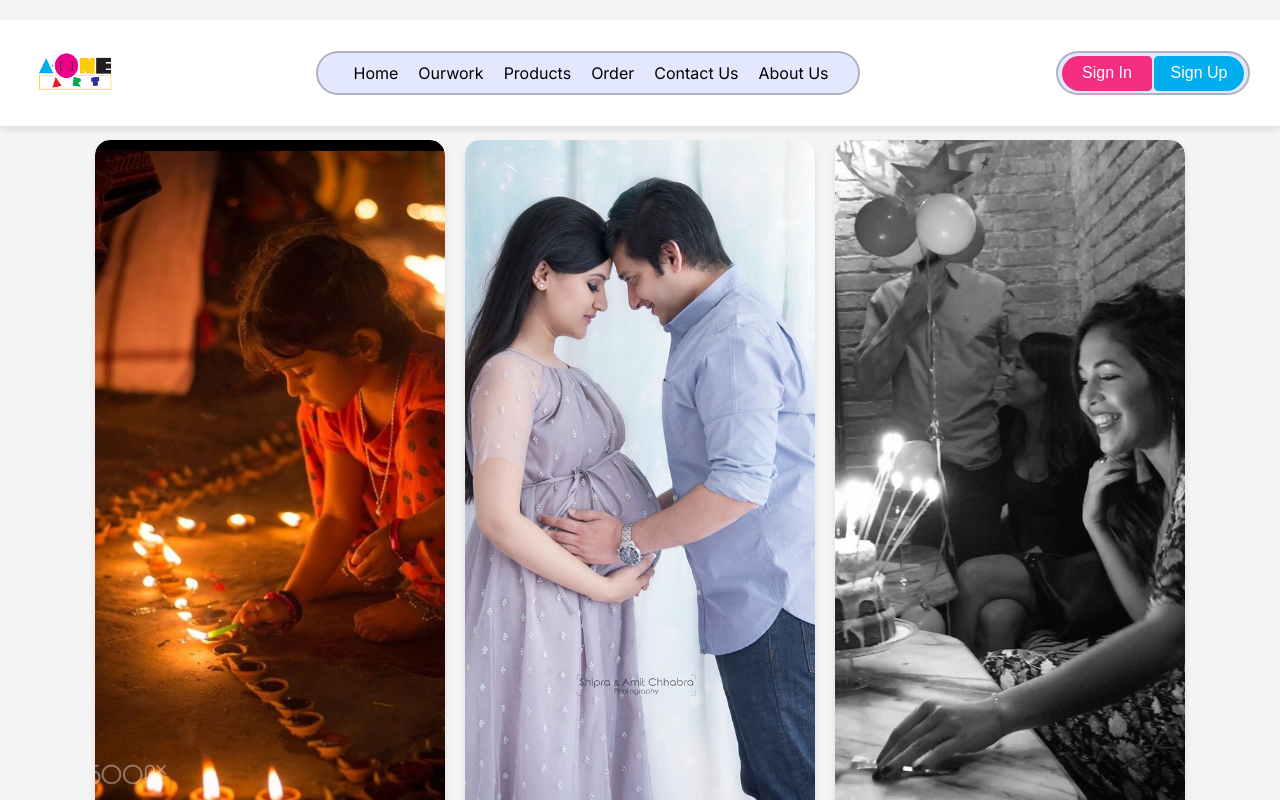
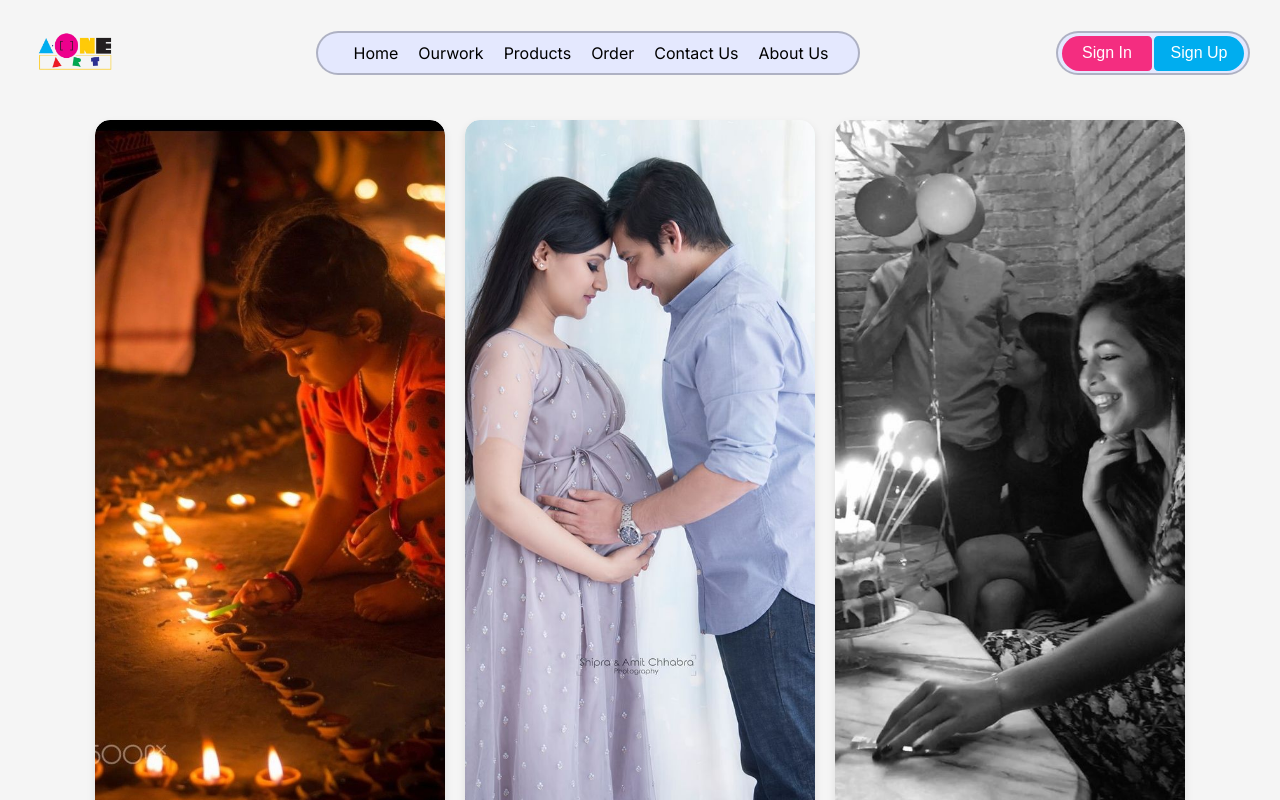
Before and after one commit to Shail-26/A-One-Art, a React (Create React App) app in the folder root/frontend/: page /ourwork in a window 1280 px wide. Shown: the top 800 px of the page. Built offline with nearby package versions, Linux system fonts and the light colour scheme; the HTML template or start-up script is replaced by a standard one.

Commit message:
Ourwork css is updated

```diff
--- a/root/frontend/src/assets/styles/OurWork.css
+++ b/root/frontend/src/assets/styles/OurWork.css
@@ -3,17 +3,13 @@
     display: flex;
     flex-direction: column; /* Stack items vertically */
     align-items: center;
-    padding: 20px;
+    /* padding: 20px; */
     background-color: #f5f5f5;
     min-height: 95vh; /* Adjust height if necessary */
   }
 
   /* Navbar style */
-  .navbar {
-    width: 100%;
-    background-color: #fff; /* or any color of your choice */
-    box-shadow: 0 4px 8px rgba(0, 0, 0, 0.1); /* Optional shadow for effect */
-  }
+
 
   /* Container for work items */
   .work-container {
```
